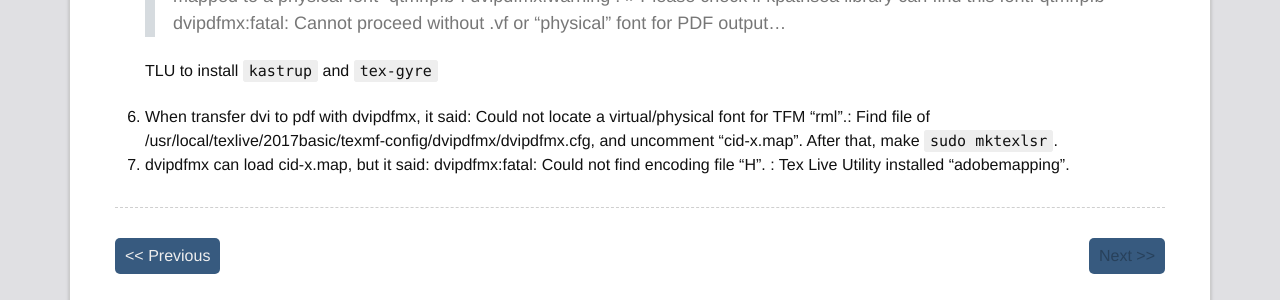
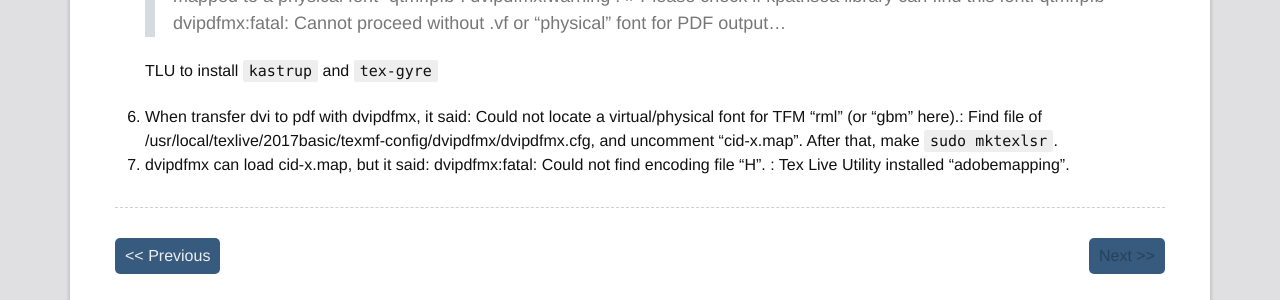
Before and after one commit to Simcookies/gitio, a Jekyll site: the page built from _posts/2017-10-18-using-basictex-on-osx-terminal.md, in a window 1280 px wide. Shown: the part 1019-1319 px from the top of the page. Built offline with Jekyll 4.4.1, drawn with Linux system fonts in a browser that asks for light colours; nearby versions of some CDN libraries; comment, search, counter and statistics services are not loaded.

Commit message:
modify a blog

```diff
--- a/_posts/2017-10-18-using-basictex-on-osx-terminal.md
+++ b/_posts/2017-10-18-using-basictex-on-osx-terminal.md
@@ -39,5 +39,5 @@ Solutions of some errors.
 
     TLU to install `kastrup` and `tex-gyre`
 
-6. When transfer dvi to pdf with dvipdfmx, it said: Could not locate a virtual/physical font for TFM "rml".: Find file of /usr/local/texlive/2017basic/texmf-config/dvipdfmx/dvipdfmx.cfg, and uncomment "cid-x.map". After that, make `sudo mktexlsr`.
+6. When transfer dvi to pdf with dvipdfmx, it said: Could not locate a virtual/physical font for TFM "rml" (or "gbm" here).: Find file of /usr/local/texlive/2017basic/texmf-config/dvipdfmx/dvipdfmx.cfg, and uncomment "cid-x.map". After that, make `sudo mktexlsr`.
 7. dvipdfmx can load cid-x.map, but it said: dvipdfmx:fatal: Could not find encoding file "H". : Tex Live Utility installed "adobemapping".
```
